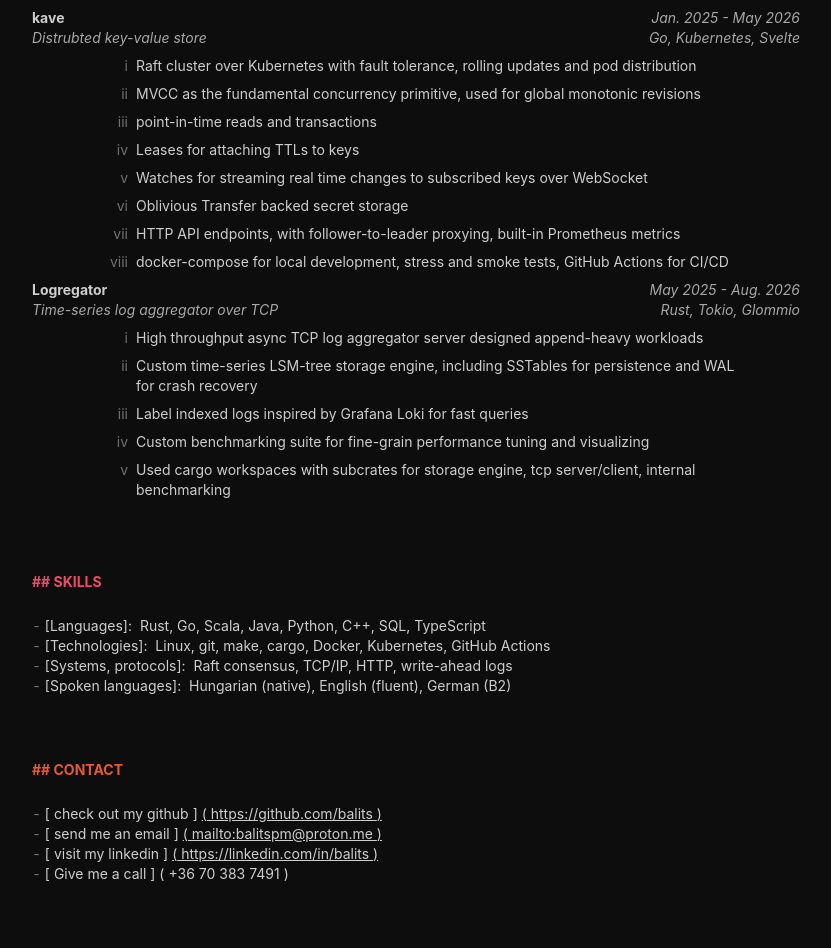
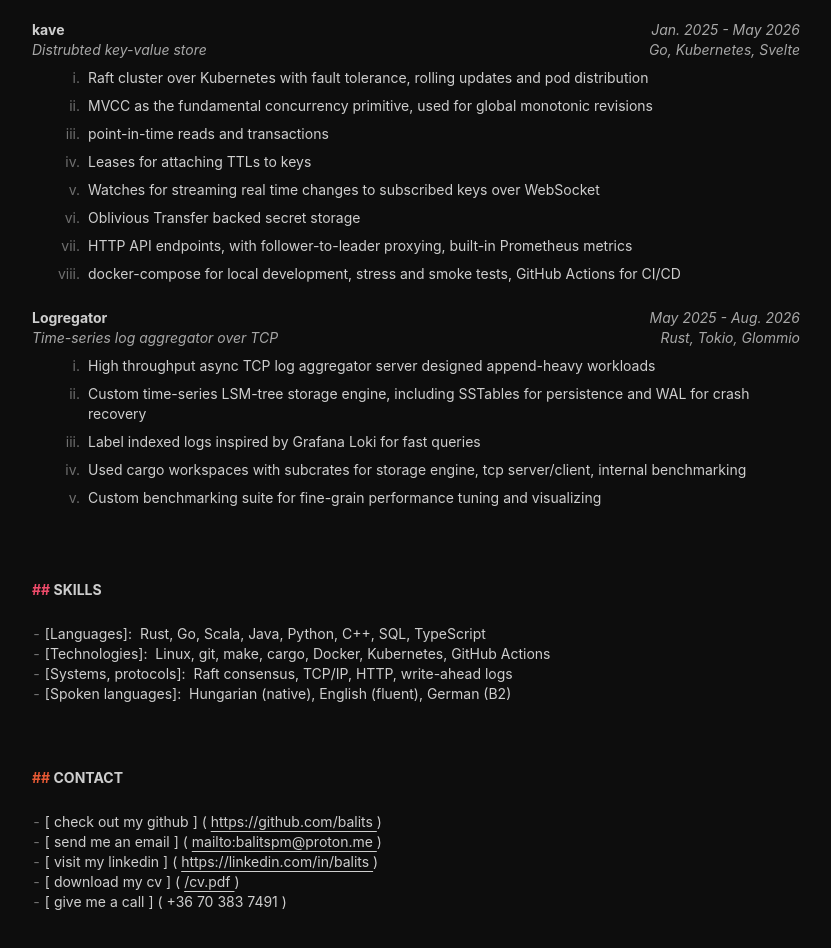
Before and after one commit to balits/portfolio, an Astro site in the folder web/: page / in a window 1280 px wide. Shown: the part 840-1788 px from the top of the page, without its empty margins (224-1055 px from the left). Before the commit the page ends 1756 px from the top, so only its background shows below. Built offline with nearby package versions, Linux system fonts and the light colour scheme; Astro itself is replaced by a stand-in of ours.

Commit message:
some styling changes

```diff
--- a/web/src/pages/index.astro
+++ b/web/src/pages/index.astro
@@ -24,25 +24,34 @@ let header_links = [
 
 let footer_links = [
 	{
+		kind: "anchor",
 		key: "check out my github",
 		link: "https://github.com/balits",
 		hoverstyle: "hover:bg-myyellow hover:text-myblack"
 	},
 	{
+		kind: "anchor",
 		key: "send me an email",
 		link: "mailto:balitspm@proton.me",
 		hoverstyle: "hover:bg-mygreen hover:text-myblack"
 	},
 	{
+		kind: "anchor",
 		key: "visit my linkedin",
 		link: "https://linkedin.com/in/balits",
 		hoverstyle: "hover:bg-myblue"
 	},
 	{
-		is_phone: true,
-		key: "+36 70 383 7491",
+		kind: "cv",
+		key: "download my cv",
+		hoverstyle: "hover:bg-myorange hover:text-myblack",
+		link: "/cv.pdf"
+	},
+	{
+		kind: "phone",
+		key: "give me a call",
+		link: "+36 70 383 7491",
 		hoverstyle: "hover:bg-myred",
-		link: null
 	},
 ]
 
@@ -128,8 +137,8 @@ let projects = [
 			"High throughput async TCP log aggregator server designed append-heavy workloads",
 			"Custom time-series LSM-tree storage engine, including SSTables for persistence and WAL for crash recovery",
 			"Label indexed logs inspired by Grafana Loki for fast queries",
+			"Used cargo workspaces with subcrates for storage engine, tcp server/client, internal benchmarking",
 			"Custom benchmarking suite for fine-grain performance tuning and visualizing",
-			"Used cargo workspaces with subcrates for storage engine, tcp server/client, internal benchmarking",
 		]
 	},
 ];
@@ -156,11 +165,15 @@ let skills = [
 
 		<title>{title}</title>
 	</head>
-	<body class="bg-myblack text-mywhite font-mono p-4 lg:p-8 text-xs sm:text-sm antialised w-screen flex flex-col items-center justify-center">
+	<body
+		class="bg-myblack text-mywhite font-mono p-8 lg:p-12 text-tiny sm:text-sm antialised w-screen flex flex-col items-center justify-center line-offset-2 decoration-from-font underline-offset-4"
+		>
 		<main class="w-full max-w-3xl flex flex-col gap-y-8 md:gap-y-12 lg:gap-y-16">
 			<header class = "flex flex-row w-full justify-between">
 				<div class = "uppercase grid gap-y-0">
-					<p class = "before:content-['['] after:content-[']'] hover:bg-myblue hover:text-mywhite w-fit">balits peter marton</p>
+					<p class = "before:content-['['] after:content-[']'] hover:bg-myblue hover:text-mywhite w-fit">
+							balits peter marton
+					</p>
 					<p class = "before:content-['['] after:content-[']'] hover:bg-mygreen hover:text-mywhite w-fit">software engineer</p>
 					<p class = "before:content-['['] after:content-[']'] hover:bg-myyellow hover:text-myblack w-fit">24 y/o</p>
 				</div>
@@ -173,9 +186,13 @@ let skills = [
 										elem.link == null ? (
 											<span class = {`before:content-['['] after:content-[']'] ${elem.hoverstyle}`}>{elem.key}</span>
 										) : (
-											<a class={`before:content-['['] after:content-[']'] underline ${elem.hoverstyle}`} href={elem.link}
+											<a class={`before:content-['['] after:content-[']'] ${elem.hoverstyle}`} href={elem.link}
 											  target="_blank"
-											>{elem.key}</a>
+											>
+												<span class="underline">
+													{elem.key}
+												</span>
+											</a>
 										)
 									}
 								</li>
@@ -189,7 +206,7 @@ let skills = [
 			</h1>
 
 			<section>
-				<h2 class="text-myyellow">education</h2>
+				<h2 class="before:text-mygreen">education</h2>
 
 				<ul>
 					{education.map((edu) => (
@@ -229,7 +246,7 @@ let skills = [
 			</section>
 
 			<section>
-				<h2 class = "text-mygreen">experience</h2>
+				<h2 class = "before:text-myblue">experience</h2>
 
 				<ul class = "">
 					{experience.map((exp) => (
@@ -265,7 +282,7 @@ let skills = [
 			</section>
 
 			<section>
-				<h2 class = "text-myblue">projects</h2>
+				<h2 class = "before:text-myyellow">projects</h2>
 
 				<ul>
 					{projects.map((proj) => (
@@ -300,7 +317,7 @@ let skills = [
 			</section>
 
 			<section id="skills-section">
-				<h2 class = "text-myred">skills</h2>
+				<h2 class = "before:text-myred">skills</h2>
 
 				<ul class = "concise-ul-px dashed-list">
 					{skills.map((skill) => (
@@ -314,35 +331,41 @@ let skills = [
 
 			<footer>
 				<section>
-					<h2 class = "text-mypurple">contact</h2>
+					<h2 class = "before:text-myorange">contact</h2>
 
 					<ul class = "concise-ul-px dashed-list">
-						{footer_links.map((elem) => (
+						{footer_links.map((elem) => {
+							switch (elem.kind) {
+								case 'phone':
+									return (
 										<li>
-								{
-									elem.is_phone !== undefined || elem.is_phone == true  ? (
 											<span class ="hover:bg-myred hover:text-myblack">
-											<span class="before:content-['['] after:content-[']']">
-												Give me a call
-											</span>
-											<span class="before:content-['('] after:content-[')']">
-												{elem.key}
-											</span>
-										</span>
-
-									) : (
-										<a href={elem.link} class={elem.hoverstyle} target="_blank">
 												<span class="before:content-['['] after:content-[']']">
 													{elem.key}
 												</span>
-											<span class="underline before:content-['('] after:content-[')']">
+												<span class="before:content-['('] after:content-[')']">
 													{elem.link}
 												</span>
+											</span>
+										</li>
+									);
+								default:
+									return (
+										<li>
+											<a href={elem.link} class={elem.hoverstyle} target="_blank" rel="noopener, noreferrer">
+												<span class="before:content-['['] after:content-[']']">
+													{elem.key}
+												</span>
+												<span class="before:content-['('] after:content-[')']">
+													<span class="underline">
+														{elem.link}
+													</span>
+												</span>
 											</a>
-									)
+										</li>
+									);
 							}
-							</li>
-						))}
+						})}
 					</ul>
 				</section>
 			</footer>
--- a/web/src/styles/global.css
+++ b/web/src/styles/global.css
@@ -12,7 +12,7 @@
   --color-myyellow: #ecc440;
   --color-mygreen: #4baa9f;
   --color-myblue: #3f6baf;
-  --color-mypurple: #E55934;
+  --color-myorange: #E55934;
 
   --spacing-vertical-sm: 1rem;
   --spacing-vertical-md: 2rem;
@@ -31,7 +31,6 @@ h2 {
 
 h2::before {
   content: '## ';
-  /* color: var(--color-mygrey); */
 }
 
 ol::marker, li::marker {
@@ -46,7 +45,7 @@ ol {
 }
 
 ol li {
-  @apply px-4 md:px-8 lg:px-16;
+  @apply px-4;
   display: grid;
   grid-template-columns: 2rem 1fr;
   gap: 0.5rem;
@@ -55,17 +54,10 @@ ol li {
 
 ol li::before {
   counter-increment: item;
-  content: counter(item, lower-roman);
+  content: counter(item, lower-roman) ".";
   text-align: right;
   color: var(--color-mygrey);
 }
-
-<ol class="list-none [counter-reset:item]">
-  <li class="grid grid-cols-[2rem_1fr] gap-2 [counter-increment:item]">
-    <span class="text-right">[counter(item, lower-roman)]</span>
-    <span>First item text aligned neatly</span>
-  </li>
-</ol>
 
 section > ul {
   @apply grid grid-flow-row gap-y-4;
@@ -78,7 +70,7 @@ ul:is(.concise-ul-px) {
 
 ul:is(.dashed-list) {
   @apply list-inside;
-  list-style-type: "-  ";
+  list-style-type: "- ";
 }
 
 .myitalic {
```
Also changed, not shown: README.md (added), 1 other file. Lines whose indentation alone changed are shown as unchanged.
